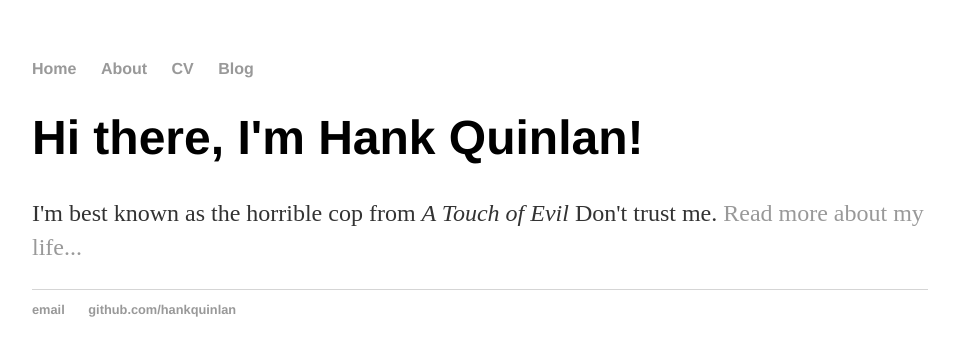
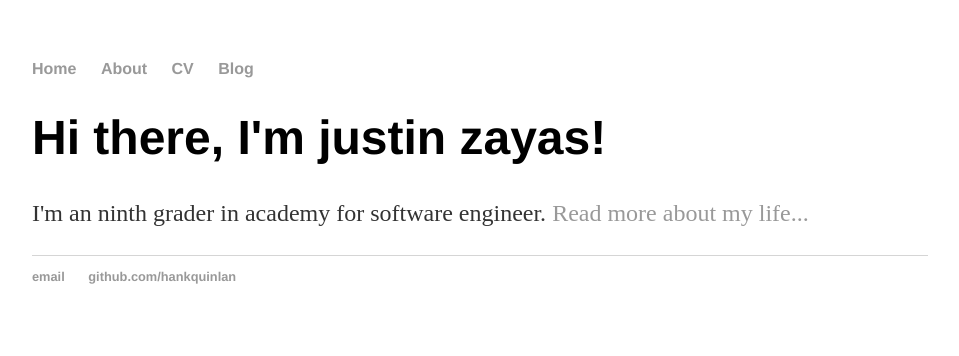
Before and after one commit to justinz6971/justinz6971.github.io, a Jekyll site: the page index.html, which Jekyll copies as it is, in a window 1280 px wide. Shown: the top 356 px of the page, without its empty margins (160-1119 px from the left). Built offline with Jekyll 4.4.1, drawn with Linux system fonts in a browser that asks for light colours.

Commit message:
Update index.html

```diff
--- a/index.html
+++ b/index.html
@@ -1,7 +1,7 @@
 <!DOCTYPE html>
 <html>
 	<head>
-		<title>Hank Quinlan, Horrible Cop</title>
+		<title>justin zayas,9 grader</title>
 	</head>
 	<!-- link to main stylesheet -->
 	<link rel="stylesheet" type="text/css" href="/css/main.css">
@@ -17,14 +17,14 @@
 		</nav>
 		<div class="container">
     		<div class="blurb">
-        		<h1>Hi there, I'm Hank Quinlan!</h1>
-				<p>I'm best known as the horrible cop from <em>A Touch of Evil</em> Don't trust me. <a href="/about">Read more about my life...</a></p>
+        		<h1>Hi there, I'm justin zayas!</h1>
+				<p>I'm an ninth grader in academy for software engineer</em>. <a href="/about">Read more about my life...</a></p>
     		</div><!-- /.blurb -->
 		</div><!-- /.container -->
 		<footer>
     		<ul>
-        		<li><a href="mailto:hankquinlanhub@gmail.com">email</a></li>
-        		<li><a href="https://github.com/hankquinlan">github.com/hankquinlan</a></li>
+        		<li><a href="mailto:justinz6971@afsenyc.org">email</a></li>
+        		<li><a href="https://github.com/justinz6971">github.com/hankquinlan</a></li>
 			</ul>
 		</footer>
 	</body>
```
